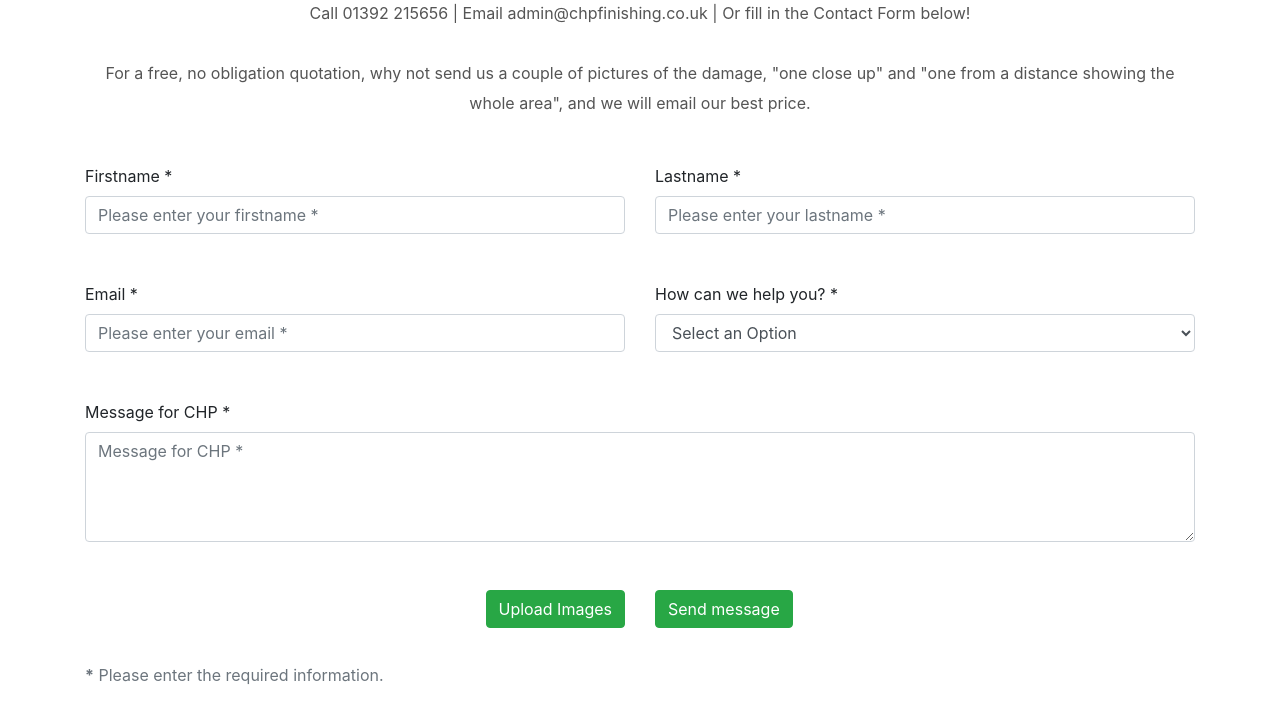
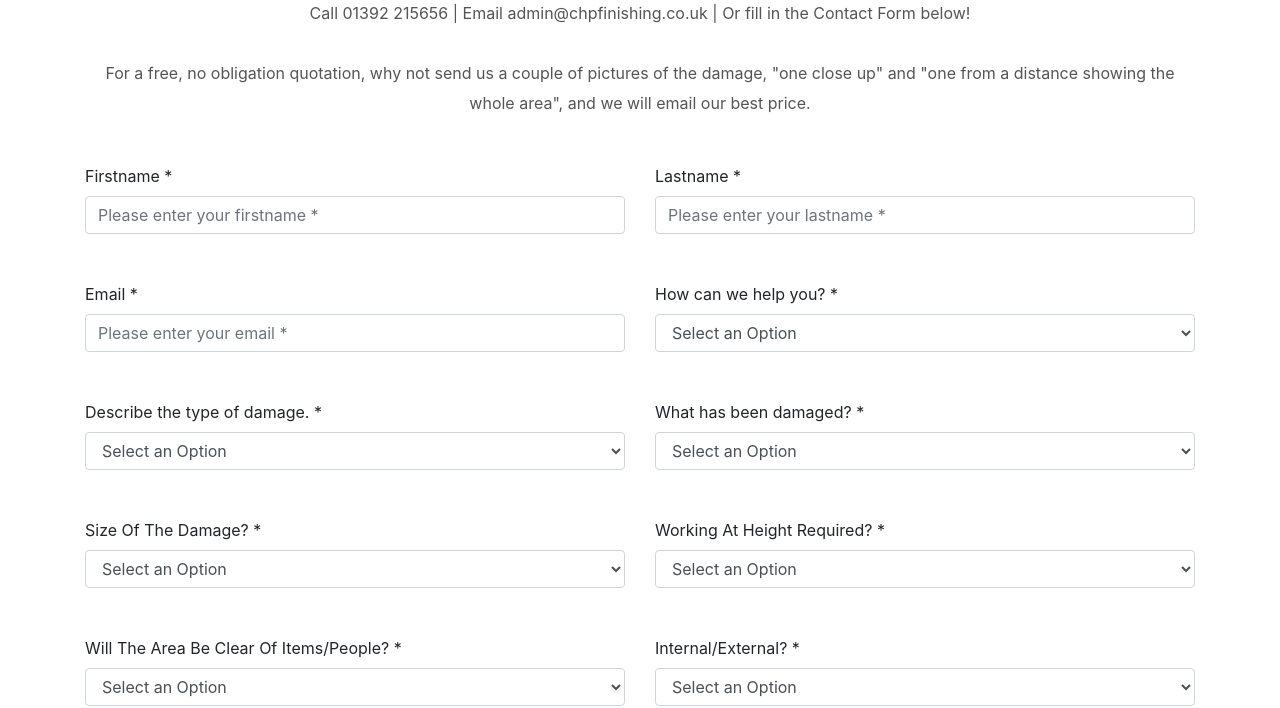
Before and after one commit to charleshpalmer/CHP-Finishing-Services, a plain HTML site: page contact.html in a window 1280 px wide. Shown: the part 250-958 px from the top of the page. Drawn offline with nearby package versions, Linux system fonts and the light colour scheme.

Commit message:
Adding Form Content
Adding new form content for the CHP website. This was requested in our last stand-up meeting.

```diff
--- a/contact.html
+++ b/contact.html
@@ -139,6 +139,158 @@
 								<option value="Join email list">Join Our E-Mail List</option> <!--- Drop down options -->
 
 								<option value="Other">Other</option> <!--- Drop down options -->
+
+							</select>
+
+						</div>
+
+					</div>
+
+				</div>
+
+				<div class="row"> <!--- Creating a Form row -->
+
+					<div class="col-md-6"> <!--- Creating a Div spanning 6 columns -->
+
+					<div class="form-group">
+
+						<label for="form_need"> Describe the type of damage. *</label> <!--- Creating a form label "Email" -->
+
+						<select id="form_need" name="need" class="form-control" required="required" data-error="Please specify your need."> <!--- Creating a Form drop down -->
+
+							<option value="">Select an Option</option>
+
+							<option value=""> Burn </option> <!--- Drop down options -->
+
+							<option value=""> Chip </option> <!--- Drop down options -->
+
+							<option value=""> Crack </option> <!--- Drop down options -->
+
+							<option value=""> Dent </option> <!--- Drop down options -->
+
+							<option value=""> Scratch </option> <!--- Drop down options -->
+
+							<option value=""> Hole </option> <!--- Drop down options -->
+
+							<option value=""> Stain </option> <!--- Drop down options -->
+
+							<option value="">Other</option> <!--- Drop down options -->
+
+						</select>
+
+					</div>
+
+					</div>
+
+					<div class="col-md-6"> <!--- Creating a Div spanning 6 columns -->
+
+						<div class="form-group">
+
+							<label for="form_need"> What has been damaged? *</label> <!--- Creating a form label "Email" -->
+
+							<select id="form_need" name="need" class="form-control" required="required" data-error="Please specify your need."> <!--- Creating a Form drop down -->
+
+								<option value="">Select an Option</option>
+
+								<option value=""> Basin </option> <!--- Drop down options -->
+
+								<option value=""> Bath </option> <!--- Drop down options -->
+
+								<option value=""> Door </option> <!--- Drop down options -->
+
+								<option value=""> Fireplace </option> <!--- Drop down options -->
+
+								<option value="">Other</option> <!--- Drop down options -->
+
+							</select>
+
+						</div>
+
+					</div>
+
+				</div>
+
+				<div class="row"> <!--- Creating a Form row -->
+
+					<div class="col-md-6"> <!--- Creating a Div spanning 6 columns -->
+
+					<div class="form-group">
+
+						<label for="form_need"> Size Of The Damage? *</label> <!--- Creating a form label "Email" -->
+
+						<select id="form_need" name="need" class="form-control" required="required" data-error="Please specify your need."> <!--- Creating a Form drop down -->
+
+							<option value="">Select an Option</option>
+
+							<option value=""> Under 2.5cm </option> <!--- Drop down options -->
+
+							<option value=""> 2.5cm / 5cm</option> <!--- Drop down options -->
+
+							<option value=""> Over 5cm </option> <!--- Drop down options -->
+
+						</select>
+
+					</div>
+
+					</div>
+
+					<div class="col-md-6"> <!--- Creating a Div spanning 6 columns -->
+
+						<div class="form-group">
+
+							<label for="form_need"> Working At Height Required? *</label> <!--- Creating a form label "Email" -->
+
+							<select id="form_need" name="need" class="form-control" required="required" data-error="Please specify your need."> <!--- Creating a Form drop down -->
+
+								<option value="">Select an Option</option>
+
+								<option value=""> Yes </option> <!--- Drop down options -->
+
+								<option value=""> No </option> <!--- Drop down options -->
+
+							</select>
+
+						</div>
+
+					</div>
+
+				</div>
+
+				<div class="row"> <!--- Creating a Form row -->
+
+					<div class="col-md-6"> <!--- Creating a Div spanning 6 columns -->
+
+					<div class="form-group">
+
+						<label for="form_need"> Will The Area Be Clear Of Items/People? *</label> <!--- Creating a form label "Email" -->
+
+						<select id="form_need" name="need" class="form-control" required="required" data-error="Please specify your need."> <!--- Creating a Form drop down -->
+
+							<option value="">Select an Option</option>
+
+							<option value=""> Yes </option> <!--- Drop down options -->
+
+							<option value=""> No </option> <!--- Drop down options -->
+
+						</select>
+
+					</div>
+
+					</div>
+
+					<div class="col-md-6"> <!--- Creating a Div spanning 6 columns -->
+
+						<div class="form-group">
+
+							<label for="form_need"> Internal/External? *</label> <!--- Creating a form label "Email" -->
+
+							<select id="form_need" name="need" class="form-control" required="required" data-error="Please specify your need."> <!--- Creating a Form drop down -->
+
+								<option value="">Select an Option</option>
+
+								<option value=""> Internal </option> <!--- Drop down options -->
+
+								<option value=""> External </option> <!--- Drop down options -->
 
 							</select>
 
```
Also changed, not shown: repairs.html (+1 -1 lines), team.html (line endings or trailing spaces).
